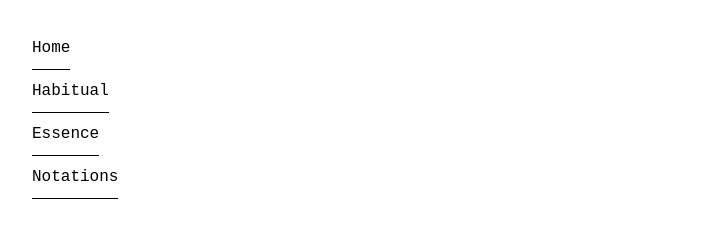
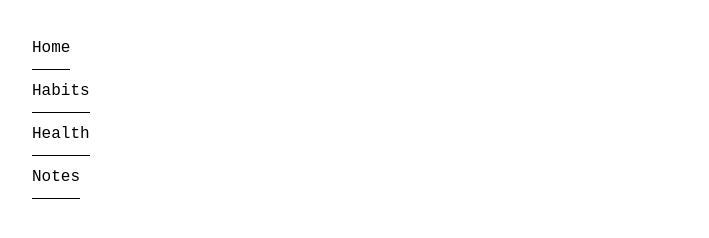
Before and after one commit to jlflow/projectuno, a plain HTML site: page index.html in a window 1280 px wide. Shown: the part 184-422 px from the top of the page, without its empty margins (8-717 px from the left). Drawn offline with Linux system fonts and the light colour scheme.

Commit message:
Update index.html

```diff
--- a/index.html
+++ b/index.html
@@ -20,17 +20,17 @@
             </div>
             <div class="button-row">
                 <button class="nav-button" id="habits-btn" onclick="window.location.href='habits.html'">
-                    Habitual
+                    Habits
                 </button>
             </div>
             <div class="button-row">
                 <button class="nav-button" id="health-btn" onclick="window.location.href='health.html'">
-                    Essence
+                    Health
                 </button>
             </div>
             <div class="button-row">
                 <button class="nav-button" id="notes-btn" onclick="window.location.href='notes.html'">
-                    Notations
+                    Notes
                 </button>
             </div>
         </div>
```
